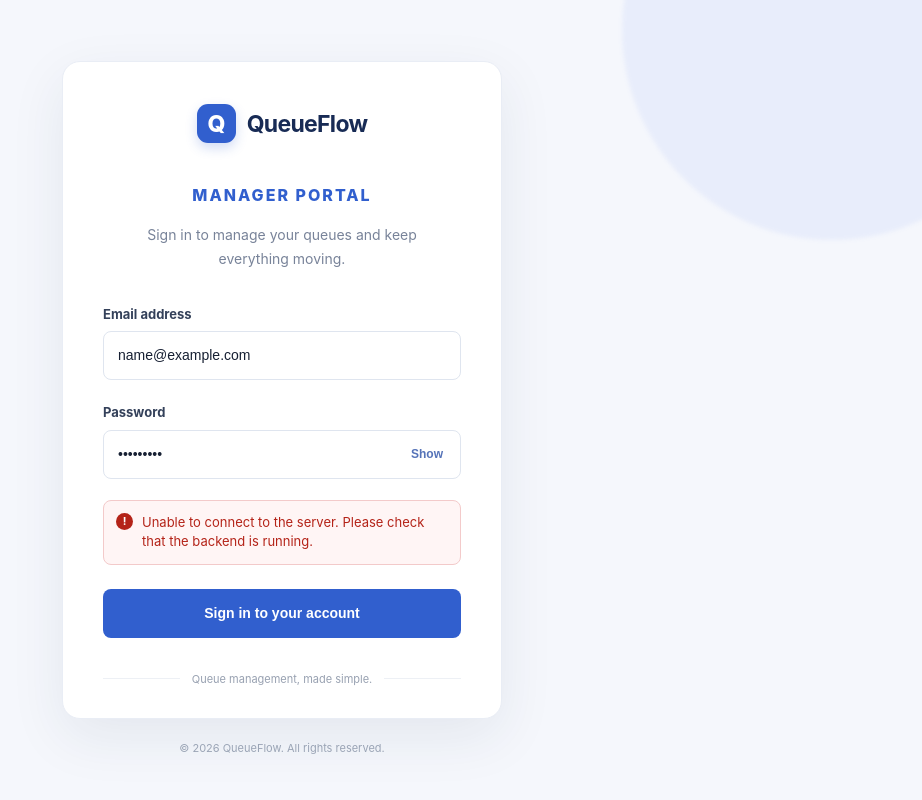
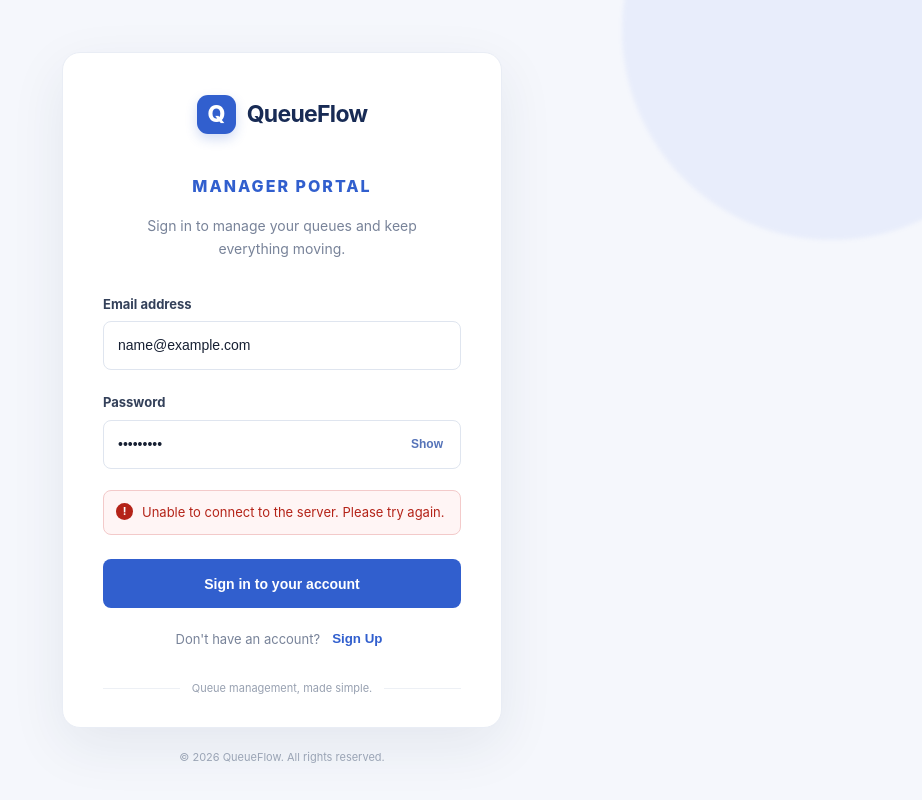
Before and after one commit to rajalaxmeparida/QueueFlow, a React (Vite) app in the folder frontend/: page / in a window 1280 px wide. Both pictures are taken after typing "name@example.com", "Sample123" into the empty fields and a click on the button "Sign in to your account". Shown: the whole page, without its empty margins (358-1280 px from the left). Built offline with nearby package versions, Linux system fonts and the light colour scheme; no server answers.

Commit message:
Add manager registration and login

```diff
--- a/frontend/src/App.css
+++ b/frontend/src/App.css
@@ -394,3 +394,39 @@ body {
     font-size: 9px;
   }
 }
+/* ---------- Login / Signup switch ---------- */
+
+.auth-switch {
+  display: flex;
+  justify-content: center;
+  align-items: center;
+  gap: 6px;
+  margin-top: 22px;
+  color: #788399;
+  font-size: 13px;
+}
+
+.auth-switch button {
+  border: none;
+  background: transparent;
+  color: #315fce;
+  font-weight: 700;
+  cursor: pointer;
+}
+
+.auth-switch button:hover {
+  color: #244eaf;
+  text-decoration: underline;
+}
+
+/* ---------- Registration success ---------- */
+
+.login-success {
+  padding: 12px;
+  border: 1px solid #b7e4c7;
+  border-radius: 8px;
+  background: #f0fff4;
+  color: #18834b;
+  font-size: 13px;
+  line-height: 1.5;
+}
--- a/frontend/src/App.jsx
+++ b/frontend/src/App.jsx
@@ -1,11 +1,17 @@
 import { useState } from "react";
 import "./App.css";
 import Dashboard from "./Dashboard";
+import { API_URL } from "./api";
 
 function App() {
+  const [isSignup, setIsSignup] = useState(false);
+
+  const [name, setName] = useState("");
   const [email, setEmail] = useState("");
   const [password, setPassword] = useState("");
+
   const [message, setMessage] = useState("");
+  const [messageType, setMessageType] = useState("error");
   const [loading, setLoading] = useState(false);
   const [showPassword, setShowPassword] = useState(false);
 
@@ -17,42 +23,58 @@ function App() {
     }
   });
 
-  const handleLogin = async (e) => {
+  const handleSubmit = async (e) => {
     e.preventDefault();
     setLoading(true);
     setMessage("");
 
     try {
-      const response = await fetch("http://127.0.0.1:5000/api/auth/login", {
+      const endpoint = isSignup ? "register" : "login";
+
+      const body = isSignup
+        ? { name: name.trim(), email: email.trim(), password }
+        : { email: email.trim(), password };
+
+      const response = await fetch(`${API_URL}/api/auth/${endpoint}`, {
         method: "POST",
         headers: {
           "Content-Type": "application/json",
         },
-        body: JSON.stringify({
-          email: email.trim(),
-          password,
-        }),
+        body: JSON.stringify(body),
       });
 
       const data = await response.json();
 
       if (!response.ok) {
-        throw new Error(data.message || "Unable to sign in. Please try again.");
+        throw new Error(data.message || "Something went wrong.");
       }
 
-      localStorage.setItem("token", data.token);
-      localStorage.setItem("manager", JSON.stringify(data.manager));
-
-      setLoggedIn(true);
+      if (isSignup) {
+        setIsSignup(false);
+        setPassword("");
+        setMessageType("success");
+        setMessage("Account created successfully! Please sign in.");
+      } else {
+        localStorage.setItem("token", data.token);
+        localStorage.setItem("manager", JSON.stringify(data.manager));
+        setLoggedIn(true);
+      }
     } catch (error) {
+      setMessageType("error");
       setMessage(
         error.message === "Failed to fetch"
-          ? "Unable to connect to the server. Please check that the backend is running."
+          ? "Unable to connect to the server. Please try again."
           : error.message,
       );
     } finally {
       setLoading(false);
     }
+  };
+
+  const switchMode = () => {
+    setIsSignup(!isSignup);
+    setMessage("");
+    setPassword("");
   };
 
   if (loggedIn) {
@@ -71,13 +93,34 @@ function App() {
         </div>
 
         <div className="login-heading">
-          <p className="eyebrow">MANAGER PORTAL</p>
+          <p className="eyebrow">
+            {isSignup ? "CREATE ACCOUNT" : "MANAGER PORTAL"}
+          </p>
+
           <p className="login-subtitle">
-            Sign in to manage your queues and keep everything moving.
+            {isSignup
+              ? "Create your account to start managing queues."
+              : "Sign in to manage your queues and keep everything moving."}
           </p>
         </div>
 
-        <form onSubmit={handleLogin} className="login-form">
+        <form onSubmit={handleSubmit} className="login-form">
+          {isSignup && (
+            <div className="form-field">
+              <label htmlFor="name">Full name</label>
+              <input
+                id="name"
+                type="text"
+                placeholder="Enter your full name"
+                value={name}
+                onChange={(e) => setName(e.target.value)}
+                autoComplete="name"
+                maxLength={80}
+                required
+              />
+            </div>
+          )}
+
           <div className="form-field">
             <label htmlFor="email">Email address</label>
             <input
@@ -86,7 +129,7 @@ function App() {
               placeholder="name@example.com"
               value={email}
               onChange={(e) => setEmail(e.target.value)}
-              autoComplete="username"
+              autoComplete="email"
               required
             />
           </div>
@@ -100,10 +143,15 @@ function App() {
               <input
                 id="password"
                 type={showPassword ? "text" : "password"}
-                placeholder="Enter your password"
+                placeholder={
+                  isSignup
+                    ? "Create a password (min. 8 characters)"
+                    : "Enter your password"
+                }
                 value={password}
                 onChange={(e) => setPassword(e.target.value)}
-                autoComplete="current-password"
+                autoComplete={isSignup ? "new-password" : "current-password"}
+                minLength={isSignup ? 8 : undefined}
                 required
               />
 
@@ -119,8 +167,13 @@ function App() {
           </div>
 
           {message && (
-            <div className="login-error" role="alert">
-              <span className="error-icon">!</span>
+            <div
+              className={
+                messageType === "success" ? "login-success" : "login-error"
+              }
+              role="alert"
+            >
+              {messageType === "error" && <span className="error-icon">!</span>}
               {message}
             </div>
           )}
@@ -129,13 +182,23 @@ function App() {
             {loading ? (
               <>
                 <span className="button-spinner"></span>
-                Signing in...
+                {isSignup ? "Creating account..." : "Signing in..."}
               </>
+            ) : isSignup ? (
+              "Create Account"
             ) : (
               "Sign in to your account"
             )}
           </button>
         </form>
+
+        <div className="auth-switch">
+          {isSignup ? "Already have an account?" : "Don't have an account?"}
+
+          <button type="button" onClick={switchMode}>
+            {isSignup ? "Sign In" : "Sign Up"}
+          </button>
+        </div>
 
         <div className="login-footer">
           <span className="footer-line"></span>
```
